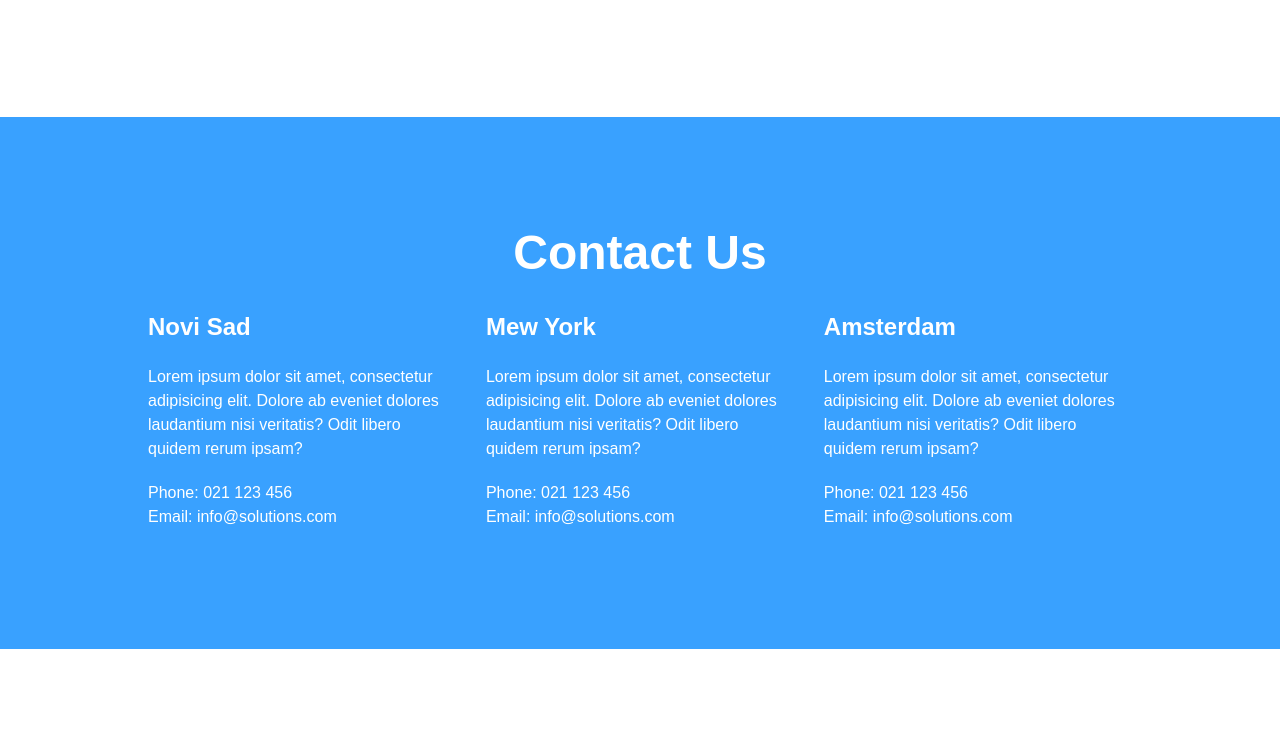
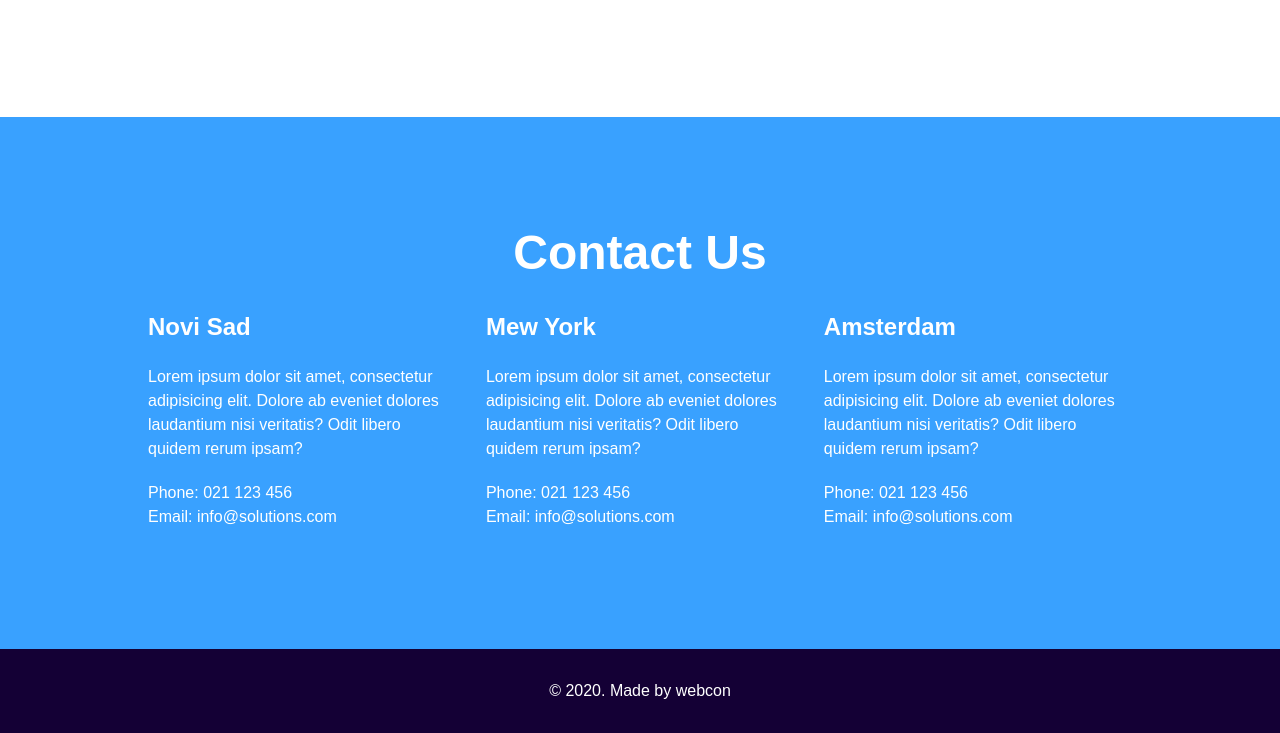
Before and after one commit to slobodanmiric/web-solutions, a plain HTML site: page index.html in a window 1280 px wide. Shown: the part 3061-3794 px from the top of the page. Before the commit the page ends 3710 px from the top, so only its background shows below. Drawn offline with Linux system fonts and the light colour scheme.

Commit message:
bottom bar

```diff
--- a/index.html
+++ b/index.html
@@ -103,7 +103,9 @@
     </footer>
 
     <!-- bottom bar -->
-
+    <section class="bottom-bar">
+        <p>&copy; 2020. Made by webcon</p>
+    </section>
 
 </body>
 </html>
--- a/style.css
+++ b/style.css
@@ -171,3 +171,9 @@ footer h3 + p {
 /*****************
 bootom bar
 *****************/
+.bottom-bar {
+    background: var(--tamnoPlava);
+    color: var(--bela);
+    text-align: center;
+    padding: 30px 0;
+}
```
